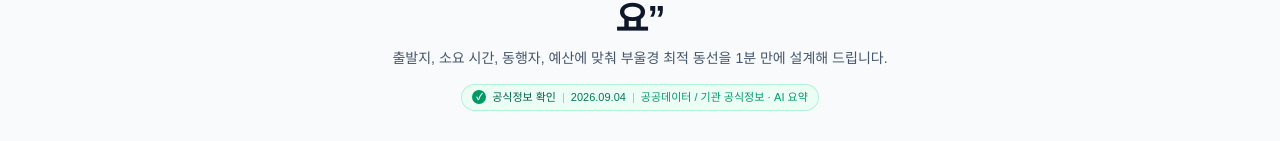
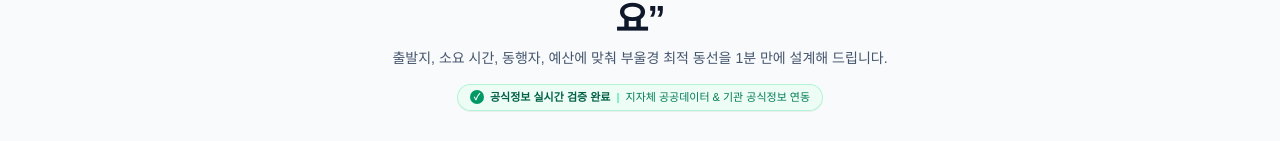
Before and after one commit to parkyoung07/art-buk, a Next.js app: page /ai-trip in a window 1280 px wide. Shown: the part 191-332 px from the top of the page. Built offline with nearby package versions, Linux system fonts and the light colour scheme; no server answers.

Commit message:
feat: update TrustBadge to remove fixed date and show real-time verification

```diff
--- a/scripts/verify-live.cjs
+++ b/scripts/verify-live.cjs
@@ -57,8 +57,7 @@ const requiredChecks = [
     url: 'https://nadriai.com/ai-trip/',
     keywords: [
       '약 1분 만에 나들이 코스 완성',
-      '공식정보 확인',
-      '2026.09.04'
+      '공식정보 실시간 검증 완료'
     ]
   },
   {
--- a/src/components/TrustBadge.tsx
+++ b/src/components/TrustBadge.tsx
@@ -1,29 +1,27 @@
 import React from "react";
 
 interface TrustBadgeProps {
-  date?: string;
+  label?: string;
   source?: string;
   className?: string;
 }
 
 export default function TrustBadge({
-  date = "2026.09.04",
-  source = "공공데이터 / 기관 공식정보 · AI 요약",
+  label = "공식정보 실시간 검증 완료",
+  source = "지자체 공공데이터 & 기관 공식정보 연동",
   className = "",
 }: TrustBadgeProps) {
   return (
     <div
-      className={`inline-flex items-center gap-1.5 px-2.5 py-1 rounded-full bg-emerald-50 border border-emerald-200/80 text-[11px] text-emerald-800 font-medium ${className}`}
-      title="공식 데이터 검증 및 최근 업데이트 정보"
+      className={`inline-flex items-center gap-1.5 px-3 py-1 rounded-full bg-emerald-50/90 border border-emerald-200/80 text-[11px] text-emerald-800 font-semibold shadow-2xs ${className}`}
+      title="공공데이터 및 지자체 공식 정보 실시간 연동 검증"
     >
-      <span className="flex items-center justify-center w-3.5 h-3.5 rounded-full bg-emerald-600 text-white text-[9px] font-bold">
+      <span className="flex items-center justify-center w-3.5 h-3.5 rounded-full bg-emerald-600 text-white text-[9px] font-bold shrink-0">
         ✓
       </span>
-      <span>공식정보 확인</span>
-      <span className="text-emerald-300">|</span>
-      <span className="text-emerald-700">{date}</span>
-      <span className="hidden sm:inline text-emerald-300">|</span>
-      <span className="hidden sm:inline text-emerald-600">{source}</span>
+      <span>{label}</span>
+      <span className="text-emerald-300 select-none">|</span>
+      <span className="text-emerald-700 font-medium hidden sm:inline">{source}</span>
     </div>
   );
 }
```
Also changed, not shown: public/data/search-index.json, public/search-index.json.
